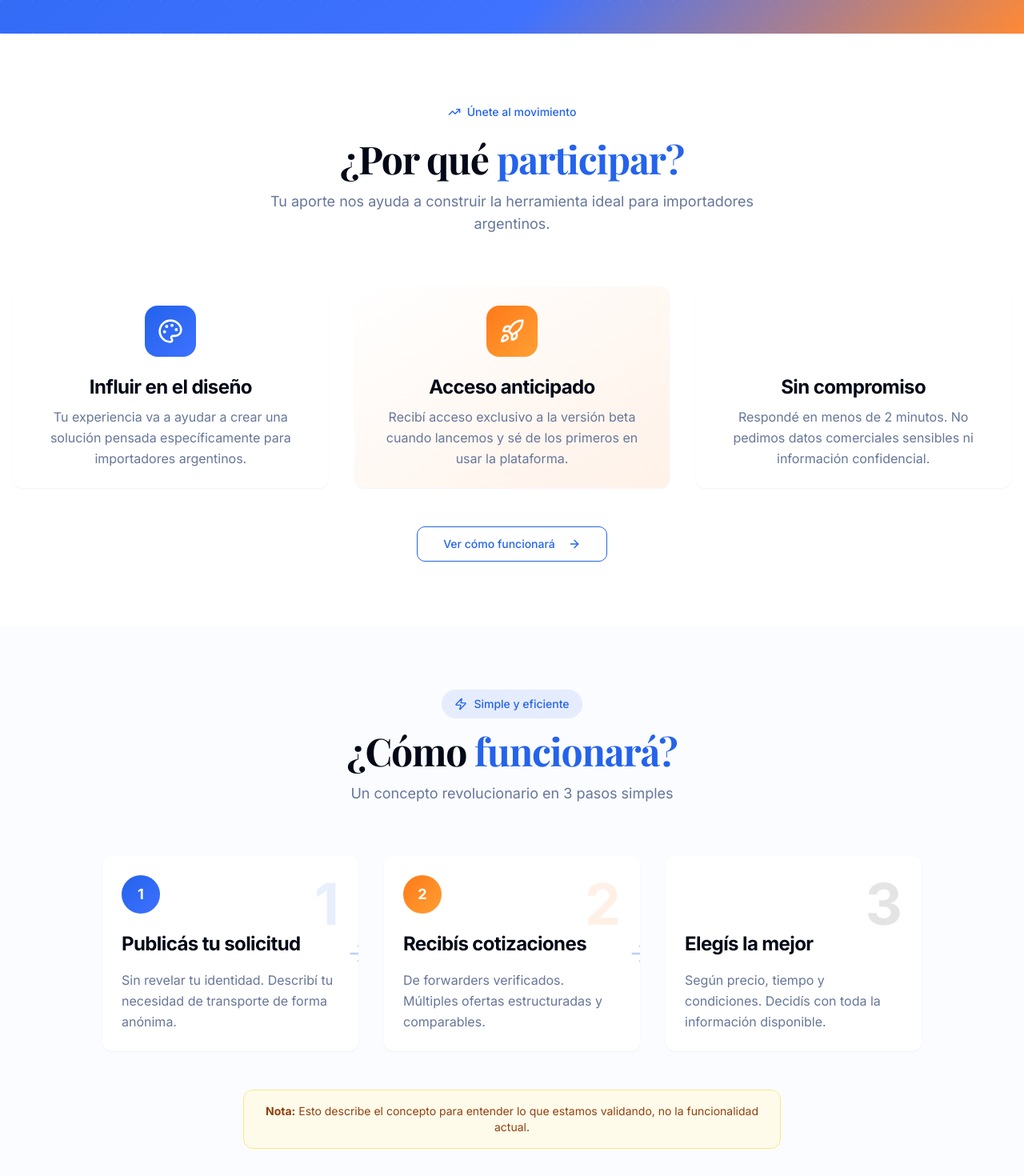
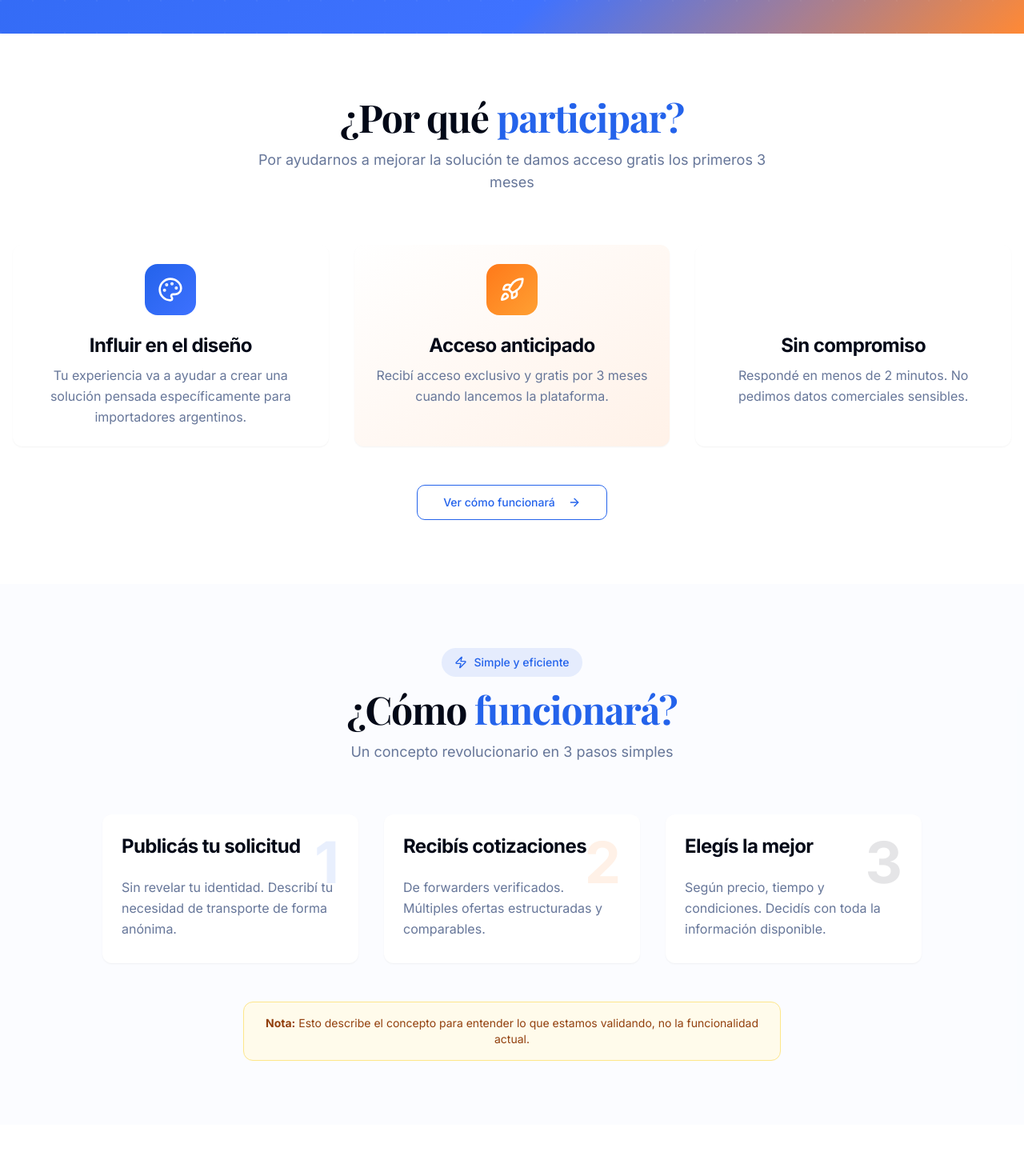
Before and after one commit to gastonvalle/coti-ya, a React (Vite) app: page / in a window 1280 px wide. Shown: the part 920-2390 px from the top of the page at 80% size. Built offline with nearby package versions, Linux system fonts and the light colour scheme.

Commit message:
Visual edit in Lovable
Edited UI in Lovable

```diff
--- a/src/components/Navbar.tsx
+++ b/src/components/Navbar.tsx
@@ -2,21 +2,17 @@ import { Button } from "@/components/ui/button";
 import { cn } from "@/lib/utils";
 import { useState, useEffect } from "react";
 import CotiyaLogo from "@/components/CotiyaLogo";
-
 const surveyUrl = "https://forms.gle/encuesta-cotiya"; // Ejemplo: reemplazar por tu enlace real
 
-const NavLink = ({ href, children }: { href: string; children: React.ReactNode }) => (
-  <a
-    href={href}
-    className={cn(
-      "text-sm font-medium text-foreground/80 hover:text-foreground transition-colors",
-      "story-link"
-    )}
-  >
+const NavLink = ({
+  href,
+  children
+}: {
+  href: string;
+  children: React.ReactNode;
+}) => <a href={href} className={cn("text-sm font-medium text-foreground/80 hover:text-foreground transition-colors", "story-link")}>
     {children}
-  </a>
-);
-
+  </a>;
 export default function Navbar() {
   const [scrolled, setScrolled] = useState(false);
   useEffect(() => {
@@ -25,15 +21,7 @@ export default function Navbar() {
     window.addEventListener("scroll", onScroll);
     return () => window.removeEventListener("scroll", onScroll);
   }, []);
-
-  return (
-    <header
-      className={cn(
-        "fixed top-0 inset-x-0 z-50 border-b transition-all",
-        scrolled ? "bg-background/85 backdrop-blur shadow-sm" : "bg-background/70 backdrop-blur"
-      )}
-      role="banner"
-    >
+  return <header className={cn("fixed top-0 inset-x-0 z-50 border-b transition-all", scrolled ? "bg-background/85 backdrop-blur shadow-sm" : "bg-background/70 backdrop-blur")} role="banner">
       <nav className="container mx-auto flex h-16 items-center justify-between">
         <a href="#hero" className="flex items-center" aria-label="CotiYa - Inicio">
           <CotiyaLogo className="text-primary" size="md" />
@@ -47,7 +35,7 @@ export default function Navbar() {
 
         <div className="flex items-center gap-2">
           <Button asChild variant="ghost" size="sm" className="hidden sm:inline-flex">
-            <a href="#encuesta" aria-label="Ir a encuesta">Solo 2 min</a>
+
           </Button>
           <Button variant="accent" asChild className="bg-gradient-accent hover:shadow-cta hover-lift">
             <a href={surveyUrl} target="_blank" rel="noopener noreferrer" aria-label="Responder encuesta">
@@ -56,6 +44,5 @@ export default function Navbar() {
           </Button>
         </div>
       </nav>
-    </header>
-  );
+    </header>;
 }
--- a/src/pages/Index.tsx
+++ b/src/pages/Index.tsx
@@ -2,12 +2,10 @@ import Navbar from "@/components/Navbar";
 import { Button } from "@/components/ui/button";
 import { Card, CardContent, CardDescription, CardHeader, CardTitle } from "@/components/ui/card";
 import { Palette, Clock, Rocket, Quote, CheckCircle2, ArrowRight, Users, Shield, Zap, TrendingUp, Star } from "lucide-react";
-
 const SURVEY_URL = "https://forms.gle/encuesta-cotiya"; // Reemplazar por el enlace real
 
 const Index = () => {
-  return (
-    <div className="min-h-screen bg-background">
+  return <div className="min-h-screen bg-background">
       <Navbar />
 
       <main className="pt-20" id="hero">
@@ -72,16 +70,11 @@ const Index = () => {
         {/* Por qué participar */}
         <section id="por-que" aria-labelledby="why-heading" className="container mx-auto px-4 py-20 relative">
           <div className="text-center mb-16">
-            <div className="inline-flex items-center gap-2 rounded-full bg-brand-light px-4 py-2 text-sm text-primary font-medium mb-4">
-              <TrendingUp className="h-4 w-4" />
-              Únete al movimiento
-            </div>
+
             <h2 id="why-heading" className="text-4xl md:text-5xl font-bold font-display tracking-tight mb-4">
               ¿Por qué <span className="text-primary">participar?</span>
             </h2>
-            <p className="text-muted-foreground text-lg max-w-2xl mx-auto">
-              Tu aporte nos ayuda a construir la herramienta ideal para importadores argentinos.
-            </p>
+            <p className="text-muted-foreground text-lg max-w-2xl mx-auto">Por ayudarnos a mejorar la solución te damos acceso gratis los primeros 3 meses</p>
           </div>
 
           <div className="grid gap-8 md:grid-cols-3">
@@ -107,9 +100,7 @@ const Index = () => {
                 <CardTitle className="text-2xl font-bold">Acceso anticipado</CardTitle>
               </CardHeader>
               <CardContent className="text-center">
-                <CardDescription className="text-base leading-relaxed">
-                  Recibí acceso exclusivo a la versión beta cuando lancemos y sé de los primeros en usar la plataforma.
-                </CardDescription>
+                <CardDescription className="text-base leading-relaxed">Recibí acceso exclusivo y gratis por 3 meses cuando lancemos la plataforma.</CardDescription>
               </CardContent>
             </Card>
 
@@ -121,9 +112,7 @@ const Index = () => {
                 <CardTitle className="text-2xl font-bold">Sin compromiso</CardTitle>
               </CardHeader>
               <CardContent className="text-center">
-                <CardDescription className="text-base leading-relaxed">
-                  Respondé en menos de 2 minutos. No pedimos datos comerciales sensibles ni información confidencial.
-                </CardDescription>
+                <CardDescription className="text-base leading-relaxed">Respondé en menos de 2 minutos. No pedimos datos comerciales sensibles.</CardDescription>
               </CardContent>
             </Card>
           </div>
@@ -154,54 +143,38 @@ const Index = () => {
             </div>
 
             <div className="grid gap-8 md:grid-cols-3 max-w-5xl mx-auto">
-              {[
-                {
+              {[{
               title: "Publicás tu solicitud",
               description: "Sin revelar tu identidad. Describí tu necesidad de transporte de forma anónima.",
               icon: "1",
               color: "primary"
-                },
-                {
+            }, {
               title: "Recibís cotizaciones",
               description: "De forwarders verificados. Múltiples ofertas estructuradas y comparables.",
               icon: "2",
               color: "accent"
-                },
-                {
+            }, {
               title: "Elegís la mejor",
               description: "Según precio, tiempo y condiciones. Decidís con toda la información disponible.",
               icon: "3",
               color: "success"
-                }
-              ].map((step, idx) => (
-                <Card key={idx} className="relative overflow-hidden hover:shadow-elegant hover-lift transition-all border-none bg-white group">
-                  <div className={`absolute right-6 top-6 text-7xl font-bold opacity-10 ${
-                    step.color === 'primary' ? 'text-primary' :
-                    step.color === 'accent' ? 'text-accent' : 'text-success'
-                  }`}>
+            }].map((step, idx) => <Card key={idx} className="relative overflow-hidden hover:shadow-elegant hover-lift transition-all border-none bg-white group">
+                  <div className={`absolute right-6 top-6 text-7xl font-bold opacity-10 ${step.color === 'primary' ? 'text-primary' : step.color === 'accent' ? 'text-accent' : 'text-success'}`}>
                     {step.icon}
                   </div>
                   <CardHeader className="pb-4">
-                    <div className={`w-12 h-12 rounded-full flex items-center justify-center text-white font-bold text-lg mb-4 ${
-                      step.color === 'primary' ? 'bg-gradient-primary' :
-                      step.color === 'accent' ? 'bg-gradient-accent' : 'bg-success'
-                    }`}>
-                      {step.icon}
-                    </div>
+
                     <CardTitle className="text-2xl font-bold">{step.title}</CardTitle>
                   </CardHeader>
                   <CardContent>
-                    <CardDescription className="text-base leading-relaxed">
+                    <CardDescription className="text-base leading-relaxed py-[6px]">
                       {step.description}
                     </CardDescription>
                   </CardContent>
-                  {idx < 2 && (
-                    <div className="hidden md:block absolute -right-4 top-1/2 transform -translate-y-1/2 z-10">
-                      <ArrowRight className="h-8 w-8 text-primary/30" />
-                    </div>
-                  )}
-                </Card>
-              ))}
+                  {idx < 2 && <div className="hidden md:block absolute -right-4 top-1/2 transform -translate-y-1/2 z-10">
+
+                    </div>}
+                </Card>)}
             </div>
 
             <div className="mt-12 text-center">
@@ -222,31 +195,22 @@ const Index = () => {
           </header>
 
           <div className="grid gap-6 md:grid-cols-3">
-            {[
-              {
-                quote:
-                  "Me encantaría no tener que pasar horas contactando proveedores, y que las cotizaciones lleguen estructuradas.",
-                author: "Importador de maquinaria, Buenos Aires",
-              },
-              {
-                quote:
-                  "Si las ofertas fueran comparables, decidir sería más rápido y transparente.",
-                author: "PyME textil, Córdoba",
-              },
-              {
-                quote:
-                  "Valoro el anonimato para evitar llamados innecesarios hasta elegir.",
-                author: "Importador de electrónica, Mendoza",
-              },
-            ].map((t, i) => (
-              <Card key={i} className="hover:shadow-elegant transition-shadow">
+            {[{
+            quote: "Me encantaría no tener que pasar horas contactando proveedores, y que las cotizaciones lleguen estructuradas.",
+            author: "Importador de maquinaria, Buenos Aires"
+          }, {
+            quote: "Si las ofertas fueran comparables, decidir sería más rápido y transparente.",
+            author: "PyME textil, Córdoba"
+          }, {
+            quote: "Valoro el anonimato para evitar llamados innecesarios hasta elegir.",
+            author: "Importador de electrónica, Mendoza"
+          }].map((t, i) => <Card key={i} className="hover:shadow-elegant transition-shadow">
                 <CardContent className="pt-6">
                   <Quote className="h-6 w-6 text-primary mb-3" aria-hidden="true" />
                   <p className="text-base">“{t.quote}”</p>
                   <p className="mt-3 text-sm text-muted-foreground">— {t.author}</p>
                 </CardContent>
-              </Card>
-            ))}
+              </Card>)}
           </div>
         </section>
 
@@ -309,8 +273,6 @@ const Index = () => {
           <a href="mailto:hola@cotiya.com" className="text-sm text-primary hover:underline">Contacto: hola@cotiya.com</a>
         </div>
       </footer>
-    </div>
-  );
+    </div>;
 };
-
 export default Index;
```
Lines whose indentation alone changed are shown as unchanged.
